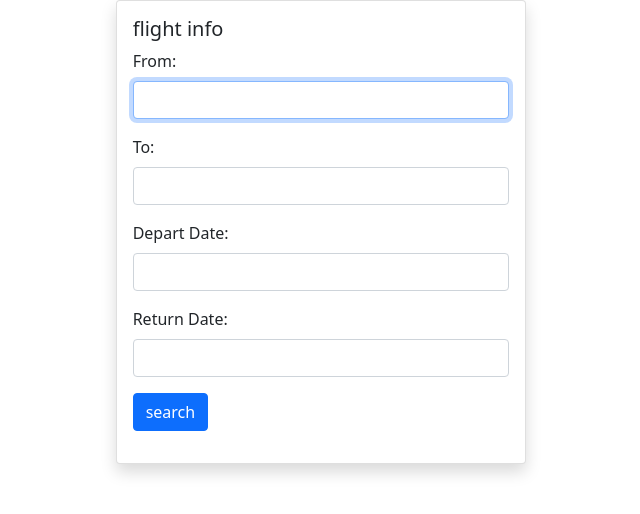
After one commit to adarsh-swe/mlh-holiday-planner, a Flask app: template app/templates/flights.html in a window 1280 px wide. The commit adds this page. Shown: the top 514 px of the page, without its empty margins (319-959 px from the left). Run offline with Flask 2, Linux system fonts and the light colour scheme; the template is opened without the code that fills it, so the values that code supplies are empty.

Commit message:
added routes and form for flight search

```diff
--- /dev/null
+++ b/app/templates/flights.html
@@ -0,0 +1,93 @@
+<!DOCTYPE html>
+<html lang="en">
+  <head>
+    <!-- Required meta tags -->
+    <meta charset="utf-8" />
+    <meta
+      name="viewport"
+      content="width=device-width, initial-scale=1, shrink-to-fit=no"
+    />
+    <meta property="og:title" content="Holiday Planner" />
+    <meta property="og:description" content="Plan for your trip here" />
+    <!-- <meta property="og:url" content="{{ url }}" /> -->
+
+    <link rel="preconnect" href="https://fonts.gstatic.com" />
+    <link
+      href="https://fonts.googleapis.com/css2?family=Roboto:ital,wght@0,100;0,300;0,400;0,500;0,700;0,900;1,100;1,300;1,400;1,500;1,700;1,900&display=swap"
+      rel="stylesheet"
+    />
+
+    <!-- <link lang="sass" rel="stylesheet" href="./static/styles/main.css" />
+    <link rel="icon" href="./static/img/favicon.ico" type="image/x-icon" /> -->
+    <link
+      href="https://cdn.jsdelivr.net/npm/bootstrap@5.0.1/dist/css/bootstrap.min.css"
+      rel="stylesheet"
+      integrity="sha384-+0n0xVW2eSR5OomGNYDnhzAbDsOXxcvSN1TPprVMTNDbiYZCxYbOOl7+AMvyTG2x"
+      crossorigin="anonymous"
+    />
+
+    <title>Holiday Planner</title>
+  </head>
+
+  <body>
+    <div class="row">
+      <div class="col-md-6 offset-md-3 col-xl-4 offset-xl-4">
+        <div class="card shadow">
+          <div class="card-body">
+            <h5 class="card-title">flight info</h5>
+            <form method="POST" action="/flightsAPI">
+              <div class="mb-3">
+                <label class="form-label" for="origin">From: </label>
+                <input
+                  class="form-control"
+                  name="origin"
+                  id="origin"
+                  autofocus
+                  required
+                />
+              </div>
+
+              <div class="mb-3">
+                <label class="form-label" for="destination">To:</label>
+                <input
+                  class="form-control"
+                  name="destination"
+                  id="destination"
+                  required
+                />
+              </div>
+
+              <div class="mb-3">
+                <label class="form-label" for="departDate">Depart Date:</label>
+                <input
+                  class="form-control"
+                  name="departDate"
+                  id="departDate"
+                  required
+                />
+              </div>
+
+              <div class="mb-3">
+                <label class="form-label" for="returnDate">Return Date:</label>
+                <input
+                  class="form-control"
+                  name="returnDate"
+                  id="returnDate"
+                  required
+                />
+              </div>
+              <p>
+                <input type="submit" class="btn btn-primary" value="search" />
+              </p>
+            </form>
+          </div>
+        </div>
+      </div>
+    </div>
+    <script
+      src="https://cdn.jsdelivr.net/npm/bootstrap@5.0.2/dist/js/bootstrap.bundle.min.js"
+      integrity="sha384-MrcW6ZMFYlzcLA8Nl+NtUVF0sA7MsXsP1UyJoMp4YLEuNSfAP+JcXn/tWtIaxVXM"
+      crossorigin="anonymous"
+    ></script>
+  </body>
+</html>
--- a/app/templates/includes/_navbar.html
+++ b/app/templates/includes/_navbar.html
@@ -1,7 +1,7 @@
 <nav class="navbar navbar-expand-lg navbar-dark bg-dark mb-5">
   <div class="container-fluid">
     <a href="/" class="navbar-brand">
-			<img src="./static/img/logo.svg" height="40"/>
+      <img src="./static/img/logo.svg" height="40" />
     </a>
     <div class="collapse navbar-collapse" id="navbarNav">
       <ul class="navbar-nav">
@@ -9,7 +9,9 @@
           <a href="/" class="nav-link active text-white"><h5>Home</h5></a>
         </li>
         <li class="nav-item">
-				<a href="/" class="nav-link active text-white"><h5>Flights</h5></a>
+          <a href="/flights" class="nav-link active text-white"
+            ><h5>Flights</h5></a
+          >
         </li>
         <li class="nav-item">
           <a href="/" class="nav-link active text-white"><h5>Hotels</h5></a>
```
Also changed, not shown: app/__init__.py (+5 -2 lines). Lines whose indentation alone changed are shown as unchanged.
